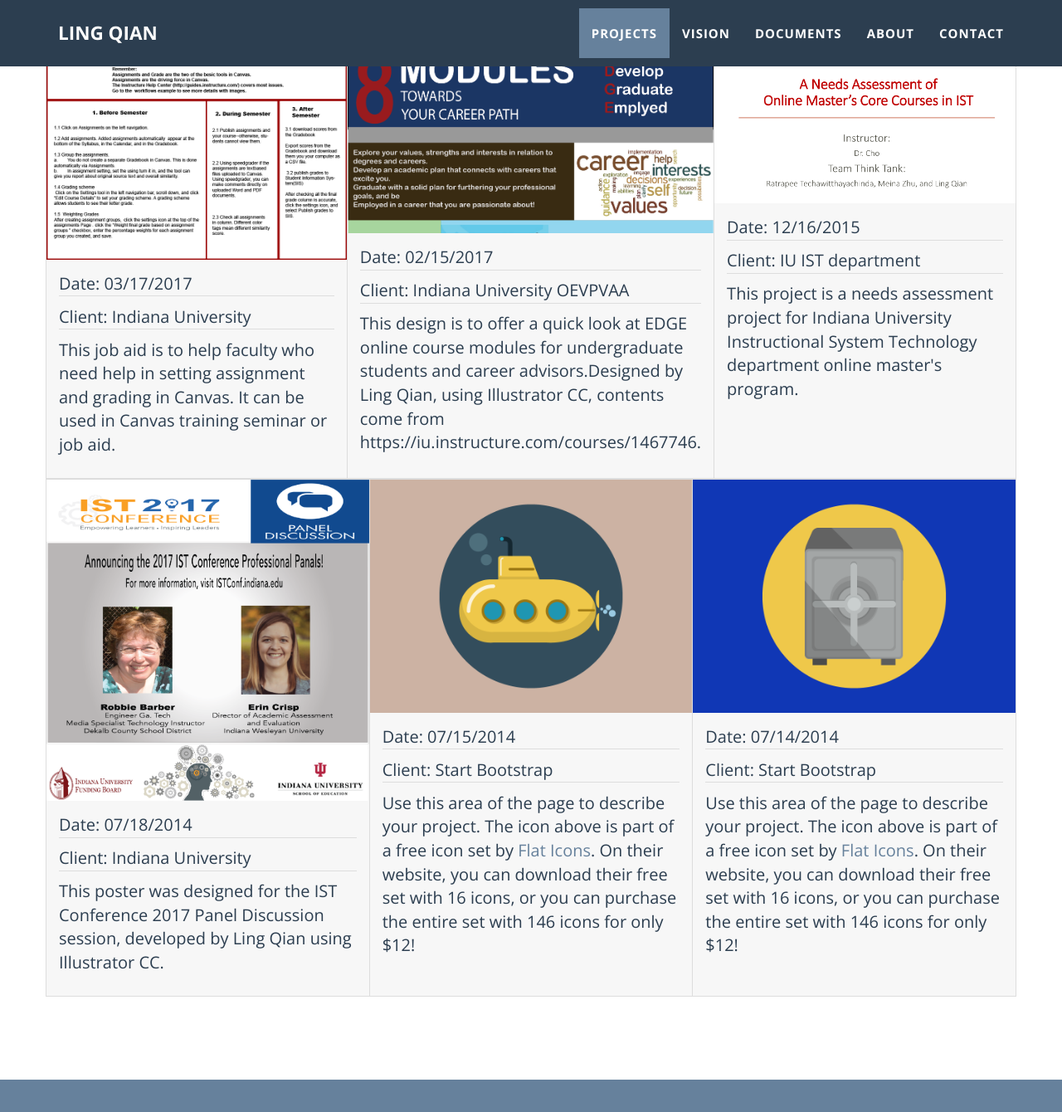
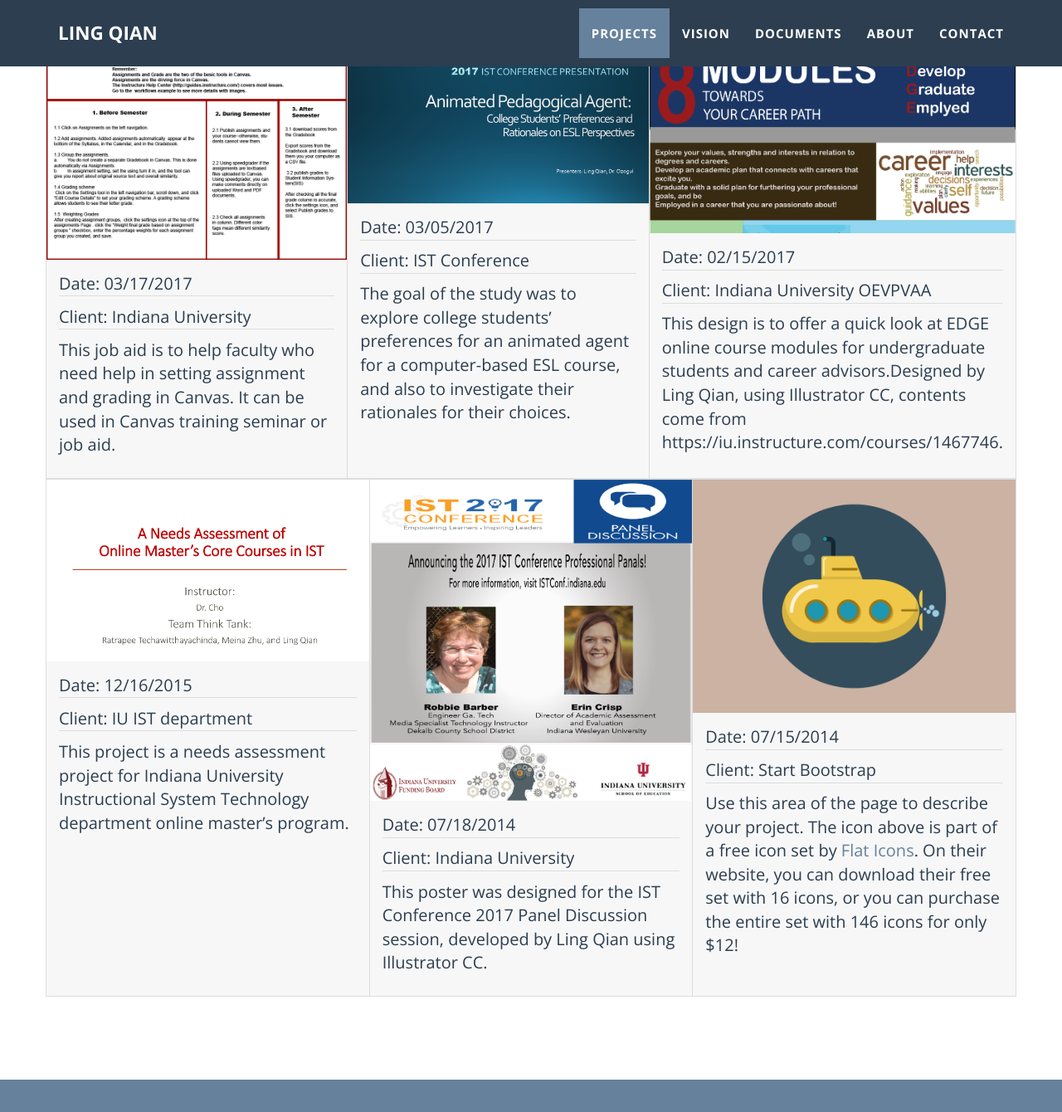
Before and after one commit to lingqiann/lingqiann.github.io, a Jekyll site: the page built from _posts/2014-07-14-project-5.markdown, in a window 1280 px wide and 1400 px high, scrolled down 490 px. Shown: the top 1340 px of the window at 83% size. Built offline with Jekyll 4.4.1, drawn with Linux system fonts in a browser that asks for light colours.

Commit message:
Update 2014-07-14-project-5.markdown

```diff
--- a/_posts/2014-07-14-project-5.markdown
+++ b/_posts/2014-07-14-project-5.markdown
@@ -1,13 +1,12 @@
 ---
 layout: default
 modal-id: 5
-date: 2014-07-14
-img: safe.png
+date: 2017-03-5
+img: 2017_IST_conference.png
 alt: image-alt
-project-date: April 2014
-client: Start Bootstrap
-category: Web Development
-pdf: job_aid22.pdf
+project-date: April 2016
+client: IST Conference
+category: Research
+pdf: 2017_IST_conference.pdf
 ---
-
-Use this area of the page to describe your project. The icon above is part of a free icon set by <a href="https://sellfy.com/p/8Q9P/jV3VZ/">Flat Icons</a>. On their website, you can download their free set with 16 icons, or you can purchase the entire set with 146 icons for only $12!
+The goal of the study was to explore college students' preferences for an animated agent for a computer-based ESL course, and also to investigate their rationales for their choices.
```
